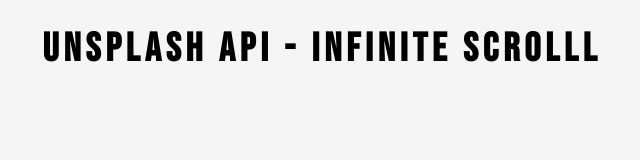
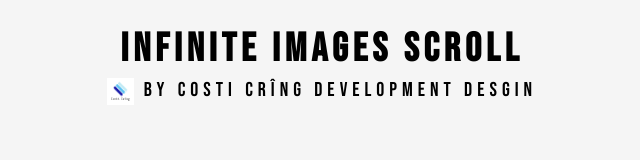
Before and after one commit to costy42006/InfiniteImagesScroll, a plain HTML site: page index.html in a window 1280 px wide. Shown: the whole page, without its empty margins (318-958 px from the left). Drawn offline with Linux system fonts and the light colour scheme; no server answers.

Commit message:
second commit

```diff
--- a/index.html
+++ b/index.html
@@ -10,7 +10,11 @@
 </head>
 <body>
     <!-- Title -->
-    <h1>Unsplash API - Infinite Scrolll</h1>
+    <h1>Infinite Images Scroll</h1>
+    <div class="logo-container">
+    <img class="logo" id="logo" src="favicon.png">
+    <p>by Costi Crîng Development Desgin</p>
+    </div>
     <!-- Loader -->
     <div class="loader" id="loader" hidden>
         <img src="loader.svg" alt="Loading">
--- a/style.css
+++ b/style.css
@@ -13,12 +13,32 @@ body {
     background: whitesmoke;
 }
 
+.logo-container {
+    display: flex;
+    align-content: center;
+    justify-content: center;
+    margin-bottom: 30px;
+}
+
 h1 {
     text-align: center;
     margin-top: 25px;
-    margin-bottom: 15px;
+    margin-bottom: 5px;
     font-size: 40px;
     letter-spacing: 5px;
+  }
+.logo {
+  height: 27px;
+}
+
+  p {
+    text-align: center;
+    margin-top: 0px;
+    margin-bottom: 0px;
+    padding-left: 10px;
+    font-size: 20px;
+    letter-spacing: 5px;
+    text-transform: lowercase;
   }
 
   /* Loader */
@@ -57,4 +77,12 @@ h1 {
     .image-container {
       margin: 10px;
     }
+
+    p {
+      font-size: 10px;
+    }
+
+    .logo {
+      height: 17px;
+    }
   }
```
